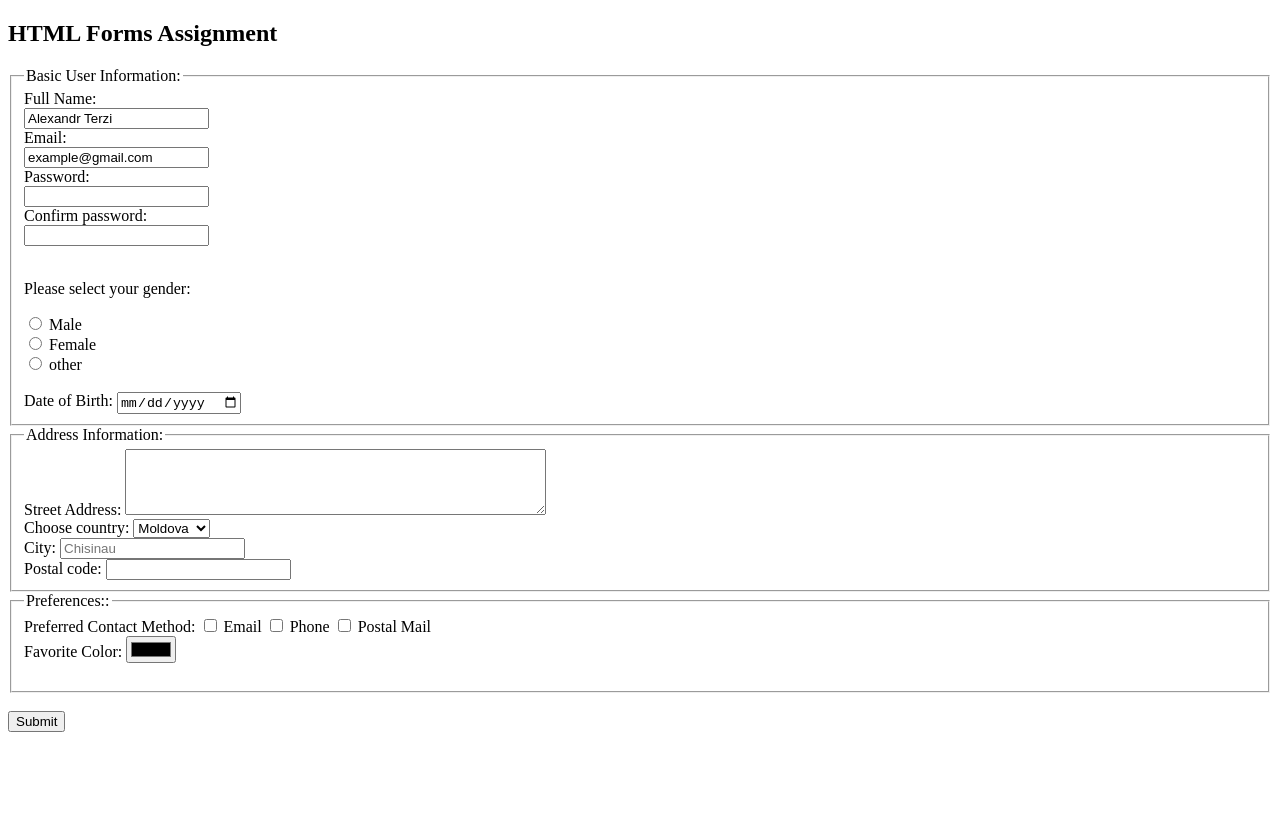
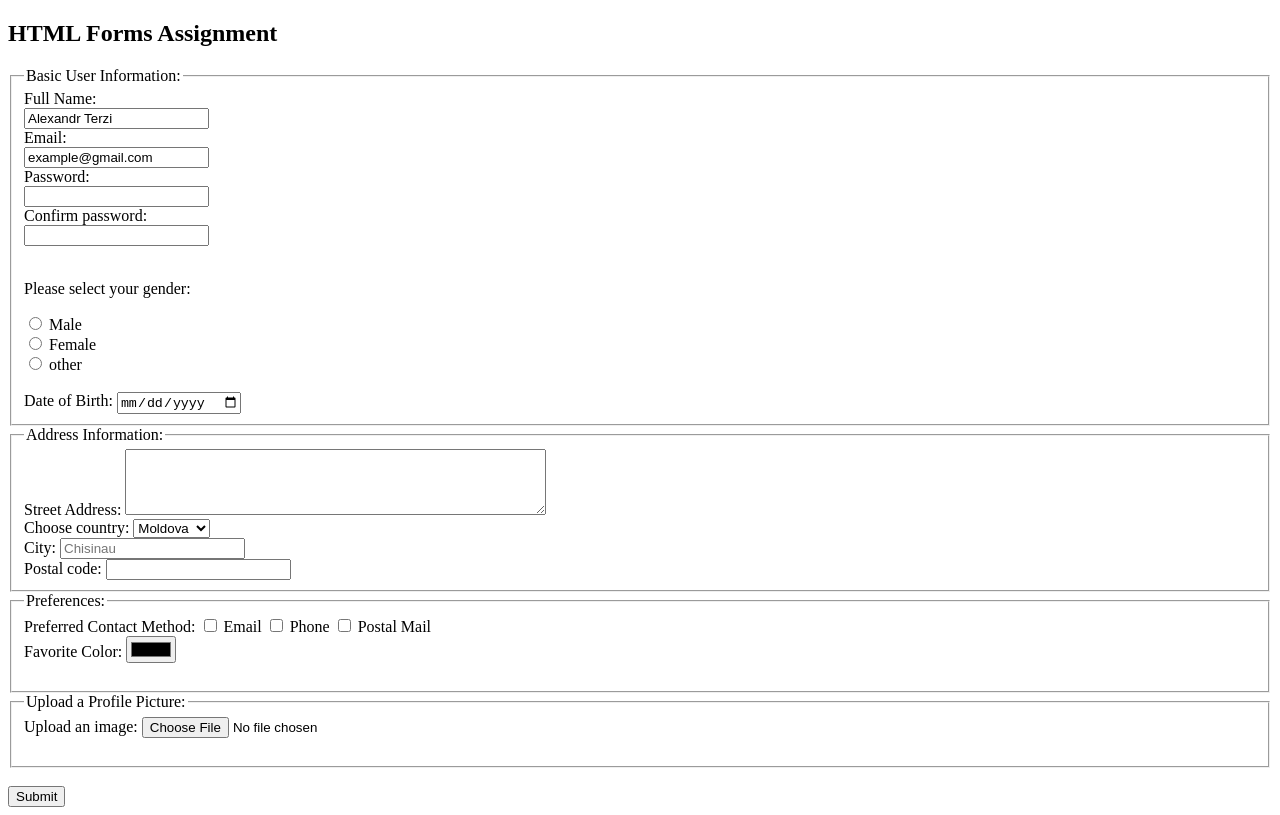
Before and after one commit to shurachen23/Tekwill-Course, a plain HTML site: page html-forms.html in a window 1280 px wide. Drawn offline with Linux system fonts and the light colour scheme.

Commit message:
add section form upload image

```diff
--- a/html-forms.html
+++ b/html-forms.html
@@ -58,7 +58,7 @@
     <input type="number" id="postal" name="postal" value="" ><br>
  </fieldset>
  <fieldset>
-    <legend>Preferences::</legend>
+    <legend>Preferences:</legend>
     <label for="prefer">Preferred Contact Method:</label>
     <input type="checkbox" id="check-email" name="check-email" value="Email">
     <label for="check-email"> Email</label>
@@ -69,7 +69,11 @@
     <label for="favcolor">Favorite Color:</label>
   <input type="color" id="favcolor" name="favcolor" value="#000"><br><br>
  </fieldset>
-
+ <fieldset>
+    <legend>Upload a Profile Picture:</legend>
+    <label for="myfile">Upload an image:</label>
+    <input type="file" id="myfile" name="myfile"><br><br>
+ </fieldset>
 
  <br> <input type="submit" value="Submit">
 </form>
```
